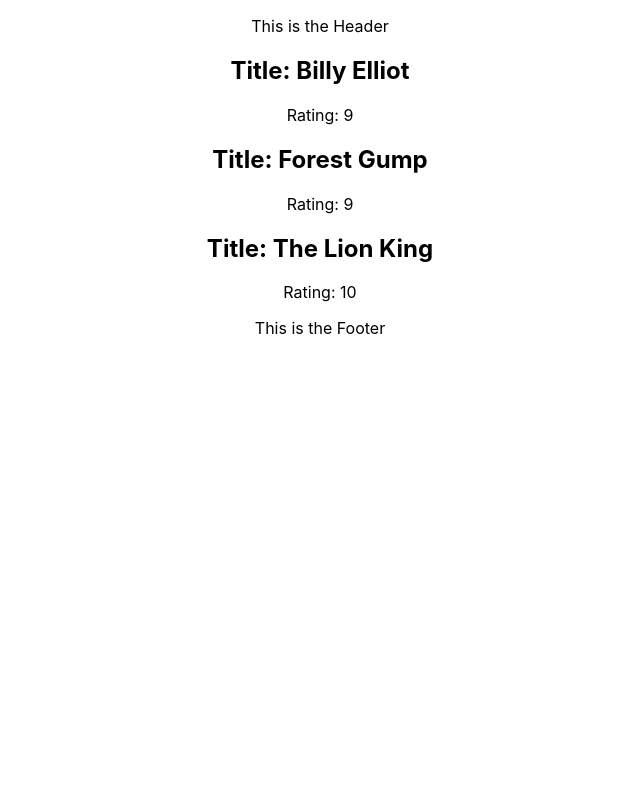
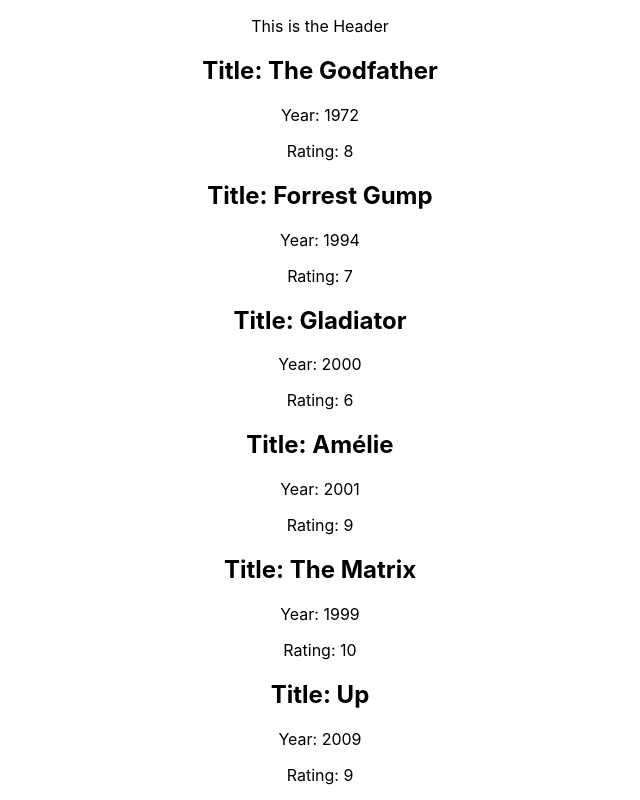
Before and after one commit to katiFe/Popcorn-Time, a React (Create React App) app: page / in a window 1280 px wide. Shown: the top 800 px of the page, without its empty margins (320-960 px from the left). Built offline with nearby package versions, Linux system fonts and the light colour scheme.

Commit message:
load movie Data from json

```diff
--- a/src/components/Main.js
+++ b/src/components/Main.js
@@ -1,35 +1,18 @@
 import React from "react";
+import moviesArr from "../data/movies.json"
 
 
 
 function Main() {
 
-    const moviesArr = [
-        {
-            id: 1,
-            title: "Billy Elliot",
-            rating: 9
-        },
-        {
-            id: 2,
-            title: "Forest Gump",
-            rating: 9
-        },
-        {
-            id: 3,
-            title: "The Lion King",
-            rating: 10
-        }
-
-    ];
-
     return (
         <>
             {moviesArr.map((movie, index) => {
                 return (
-                    <div key={movie.id}>
+                    <div className="movie" key={movie.id}>
                         <h2>Title: {movie.title}</h2>
-                        Rating: {movie.rating}
+                        <p>Year: {movie.year}</p>
+                        <p>Rating: {movie.rating}</p>
                     </div>
                 );
             })}
--- /dev/null
+++ b/src/data/movies.json
@@ -0,0 +1,74 @@
+[
+    {
+        "id": 1,
+        "title": "The Godfather",
+        "year": 1972,
+        "genres": ["Crime", "Drama"],
+        "imgURL":
+            "https://m.media-amazon.com/images/M/MV5BM2MyNjYxNmUtYTAwNi00MTYxLWJmNWYtYzZlODY3ZTk3OTFlXkEyXkFqcGdeQXVyNzkwMjQ5NzM@._V1_UY268_CR3,0,182,268_AL_.jpg",
+        "rating": 8
+    },
+    {
+        "id": 2,
+        "title": "Forrest Gump",
+        "year": 1994,
+        "genres": ["Drama", "Romance"],
+        "imgURL":
+            "https://m.media-amazon.com/images/M/MV5BNWIwODRlZTUtY2U3ZS00Yzg1LWJhNzYtMmZiYmEyNmU1NjMzXkEyXkFqcGdeQXVyMTQxNzMzNDI@._V1_UY268_CR1,0,182,268_AL_.jpg",
+        "rating": 7
+    },
+    {
+        "id": 3,
+        "title": "Gladiator",
+        "year": 2000,
+        "genres": ["Action", "Adventure", "Drama"],
+        "imgURL":
+            "https://m.media-amazon.com/images/M/MV5BMDliMmNhNDEtODUyOS00MjNlLTgxODEtN2U3NzIxMGVkZTA1L2ltYWdlXkEyXkFqcGdeQXVyNjU0OTQ0OTY@._V1_UX182_CR0,0,182,268_AL_.jpg",
+        "rating": 6
+    },
+    {
+        "id": 4,
+        "title": "Amélie",
+        "year": 2001,
+        "genres": ["Comedy", "Romance"],
+        "imgURL":
+            "https://m.media-amazon.com/images/M/MV5BNDg4NjM1YjMtYmNhZC00MjM0LWFiZmYtNGY1YjA3MzZmODc5XkEyXkFqcGdeQXVyNDk3NzU2MTQ@._V1_UX182_CR0,0,182,268_AL_.jpg",
+        "rating": 9
+    },
+    {
+        "id": 5,
+        "title": "The Matrix",
+        "year": 1999,
+        "genres": ["Action", "Sci-Fi"],
+        "imgURL":
+            "https://m.media-amazon.com/images/M/MV5BNzQzOTk3OTAtNDQ0Zi00ZTVkLWI0MTEtMDllZjNkYzNjNTc4L2ltYWdlXkEyXkFqcGdeQXVyNjU0OTQ0OTY@._V1_UX182_CR0,0,182,268_AL_.jpg",
+        "rating": 10
+    },
+    {
+        "id": 6,
+        "title": "Up",
+        "year": 2009,
+        "genres": ["Animation", "Adventure", "Comedy", "Family"],
+        "imgURL":
+            "https://m.media-amazon.com/images/M/MV5BMTk3NDE2NzI4NF5BMl5BanBnXkFtZTgwNzE1MzEyMTE@._V1_UX182_CR0,0,182,268_AL_.jpg",
+        "rating": 9
+    },
+    {
+        "id": 7,
+        "title": "Life Is Beautiful",
+        "year": 1997,
+        "genres": ["Comedy", "Drama", "Romance", "War"],
+        "imgURL":
+            "https://m.media-amazon.com/images/M/MV5BYmJmM2Q4NmMtYThmNC00ZjRlLWEyZmItZTIwOTBlZDQ3NTQ1XkEyXkFqcGdeQXVyMTQxNzMzNDI@._V1_UX182_CR0,0,182,268_AL_.jpg",
+        "rating": 8
+    },
+    {
+        "id": 8,
+        "title": "Star Wars: Episode V - The Empire Strikes Back",
+        "year": 1980,
+        "genres": ["Action", "Adventure", "Fantasy", "Sci-Fi"],
+        "imgURL":
+            "https://m.media-amazon.com/images/M/MV5BYmU1NDRjNDgtMzhiMi00NjZmLTg5NGItZDNiZjU5NTU4OTE0XkEyXkFqcGdeQXVyNzkwMjQ5NzM@._V1_UX182_CR0,0,182,268_AL_.jpg",
+        "rating": 9
+    }
+]
```
